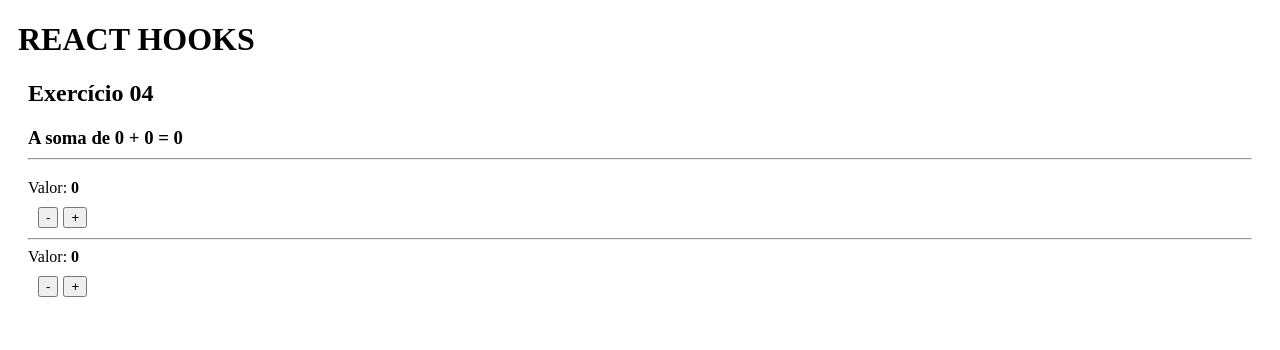
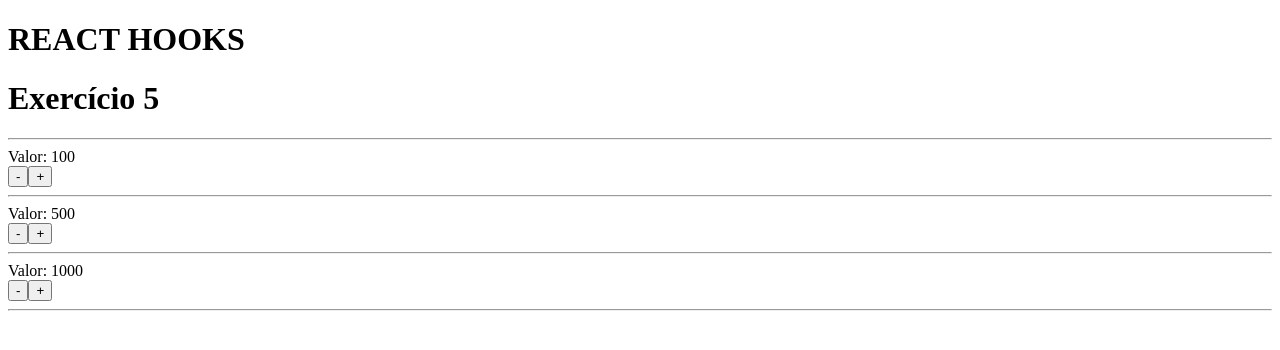
Before and after one commit to PedroSmaxY/React_Next_Hooks, a React (Vite) app: page / in a window 1280 px wide. Shown: the top 350 px of the page. Built offline with nearby package versions, Linux system fonts and the light colour scheme.

Commit message:
06_hooks

```diff
--- a/src/App.tsx
+++ b/src/App.tsx
@@ -3,7 +3,9 @@
 // import HookState02 from "./components/UseState_02";
 // import HookState03 from "./components/UseState_03";
 // import HookState05 from "./components/UseState_05";
-import HookState06 from "./components/UseState_06";
+// import HookState06 from "./components/UseState_06";
+// import HookState07Alt from "./components/alternativo/UseState_07_alt";
+import HookState07 from "./components/UseState_07";
 
 export default function App(): JSX.Element {
   return (
@@ -13,7 +15,9 @@ export default function App(): JSX.Element {
       {/* <HookState02 /> */}
       {/* <HookState03 /> */}
       {/* <HookState05 /> */}
-      <HookState06 />
+      {/* <HookState06 /> */}
+      {/* <HookState07Alt /> */}
+      <HookState07 />
     </>
   );
 }
--- /dev/null
+++ b/src/components/UseState_07.tsx
@@ -0,0 +1,45 @@
+import { useState } from "react";
+import AlterarArray from "./UseState_07a";
+
+export default function HookState07(): JSX.Element {
+  const [array, setArray] = useState(() => [100, 500, 1000]);
+
+  const alterarValores = (index: number, unidade: number) => {
+    setArray((oldArray: number[]) => {
+      const newArray = [...oldArray];
+      newArray[index] += unidade;
+      return newArray;
+    });
+  };
+
+  return (
+    <>
+      <h1>Exercício 5</h1>
+      <hr />
+      <div>
+        Valor: {array[0]}
+        <AlterarArray
+          somarValores={() => alterarValores(0, 5)}
+          diminuirValores={() => alterarValores(0, -5)}
+        />
+        <hr />
+      </div>
+      <div>
+        Valor: {array[1]}
+        <AlterarArray
+          somarValores={() => alterarValores(1, 5)}
+          diminuirValores={() => alterarValores(1, -5)}
+        />
+        <hr />
+      </div>
+      <div>
+        Valor: {array[2]}
+        <AlterarArray
+          somarValores={() => alterarValores(2, 5)}
+          diminuirValores={() => alterarValores(2, -5)}
+        />
+        <hr />
+      </div>
+    </>
+  );
+}
--- /dev/null
+++ b/src/components/UseState_07a.tsx
@@ -0,0 +1,16 @@
+export default function AlterarArray({
+  somarValores,
+  diminuirValores,
+}: {
+  somarValores: () => void;
+  diminuirValores: () => void;
+}): JSX.Element {
+  return (
+    <>
+      <div>
+        <button onClick={diminuirValores}>-</button>
+        <button onClick={somarValores}>+</button>
+      </div>
+    </>
+  );
+}
--- /dev/null
+++ b/src/components/alternativo/UseState_07_alt.tsx
@@ -0,0 +1,53 @@
+import { useState } from "react";
+
+// components
+import ValorArray from "./UseState_07a_alt";
+
+// Interface
+interface ObjetoValor {
+  id: number;
+  valor: number;
+}
+
+export default function HookState07Alt(): JSX.Element {
+  const [valor, setValor] = useState<ObjetoValor[]>(() => [
+    { id: 1, valor: 100 },
+    { id: 2, valor: 500 },
+    { id: 3, valor: 1000 },
+  ]);
+
+  const aumentarValor = (index: number) => {
+    setValor((oldArray: ObjetoValor[]) => {
+      const newArray = [...oldArray];
+      newArray[index].valor += 5;
+      return newArray;
+    });
+  };
+
+  const diminuirValor = (index: number) => {
+    setValor((oldArray: ObjetoValor[]) => {
+      const newArray = [...oldArray];
+      newArray[index].valor -= 5;
+      return newArray;
+    });
+  };
+
+  return (
+    <>
+      <h2>Exercício 05</h2>
+      <div>
+        {valor.map((objeto, index) => {
+          return (
+            <div key={objeto.id}>
+              Valor: {objeto.valor}
+              <ValorArray
+                aumentarValor={() => aumentarValor(index)}
+                diminuirValor={() => diminuirValor(index)}
+              />
+            </div>
+          );
+        })}
+      </div>
+    </>
+  );
+}
```
Also changed, not shown: src/components/alternativo/UseState_07a_alt.tsx (added, +16 -0 lines).
